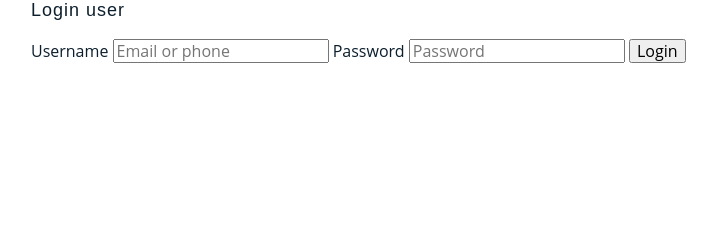
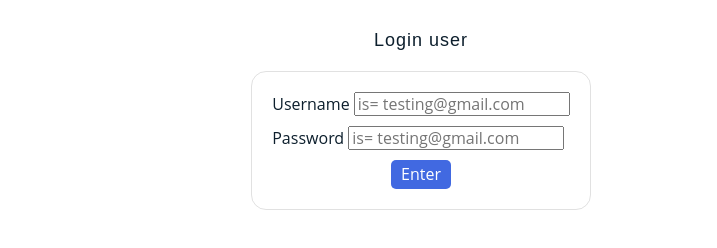
Before and after one commit to luisgcode/rbc-place-london-hub, a website: page index.html in a window 1280 px wide. Shown: the whole page, without its empty margins (219-936 px from the left). Drawn offline with Linux system fonts and the light colour scheme; files whose address does not match are found by name.

Commit message:
Quickly login page

```diff
--- a/index.html
+++ b/index.html
@@ -6,35 +6,37 @@
     <title>Login web</title>
     <link rel="stylesheet" href="styles/normalize.css" />
     <link rel="stylesheet" href="styles/main.css" />
+
+    <link rel="stylesheet" href="./styles//pages/index.css" />
   </head>
   <body>
-    <div class="wrapp">
-      <div class="content">
-        <main class="content_main">
+    <main>
+      <h3>Login user</h3>
       <form>
-            <h3>Login user</h3>
-            <br />
+        <div class="form-row">
           <label for="username">Username</label>
           <input
             type="email"
-              placeholder="Email or phone"
+            placeholder="is= testing@gmail.com"
             id="email"
             required
           />
+        </div>
 
+        <div class="form-row">
           <label for="password">Password</label>
           <input
             type="password"
-              placeholder="Password"
+            placeholder="is= testing@gmail.com"
             id="password"
             required
           />
+        </div>
 
-            <button id="submit" type="submit">Login</button>
+        <button id="submit" type="submit">Enter</button>
       </form>
     </main>
-      </div>
-    </div>
+
     <footer class="footer"></footer>
 
     <script type="module">
--- /dev/null
+++ b/styles/pages/index.css
@@ -0,0 +1,36 @@
+main {
+  display: flex;
+  align-items: center;
+  justify-content: center;
+  padding: 3rem;
+  flex-direction: column;
+}
+
+h3 {
+  margin-bottom: 2rem;
+}
+
+form {
+  padding: 2rem;
+  border: 1px solid rgba(128, 128, 128, 0.236);
+  border-radius: 15px;
+  flex-direction: column;
+  display: flex;
+  align-items: center;
+  justify-content: center;
+}
+
+.form-row {
+  width: 100%;
+  margin-bottom: 1rem;
+}
+
+#submit {
+  padding: 0.5rem 1rem;
+  background: royalblue;
+  color: white;
+  border-radius: 5px;
+  outline: none;
+  border: none;
+  cursor: pointer;
+}
```
Also changed, not shown: styles/pages/homePage.css (deleted), styles/pages/mainScreen.css (added). Lines whose indentation alone changed are shown as unchanged.
